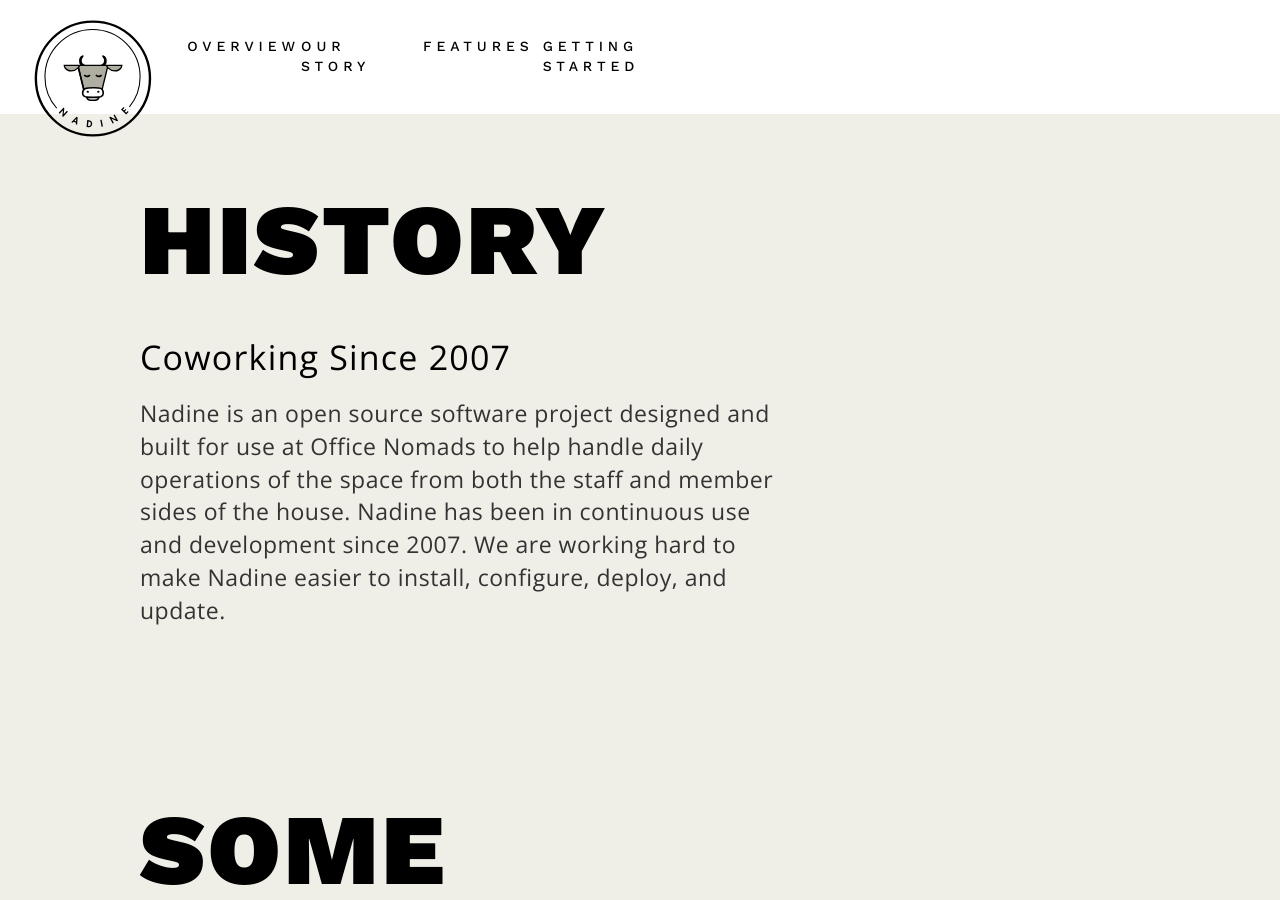
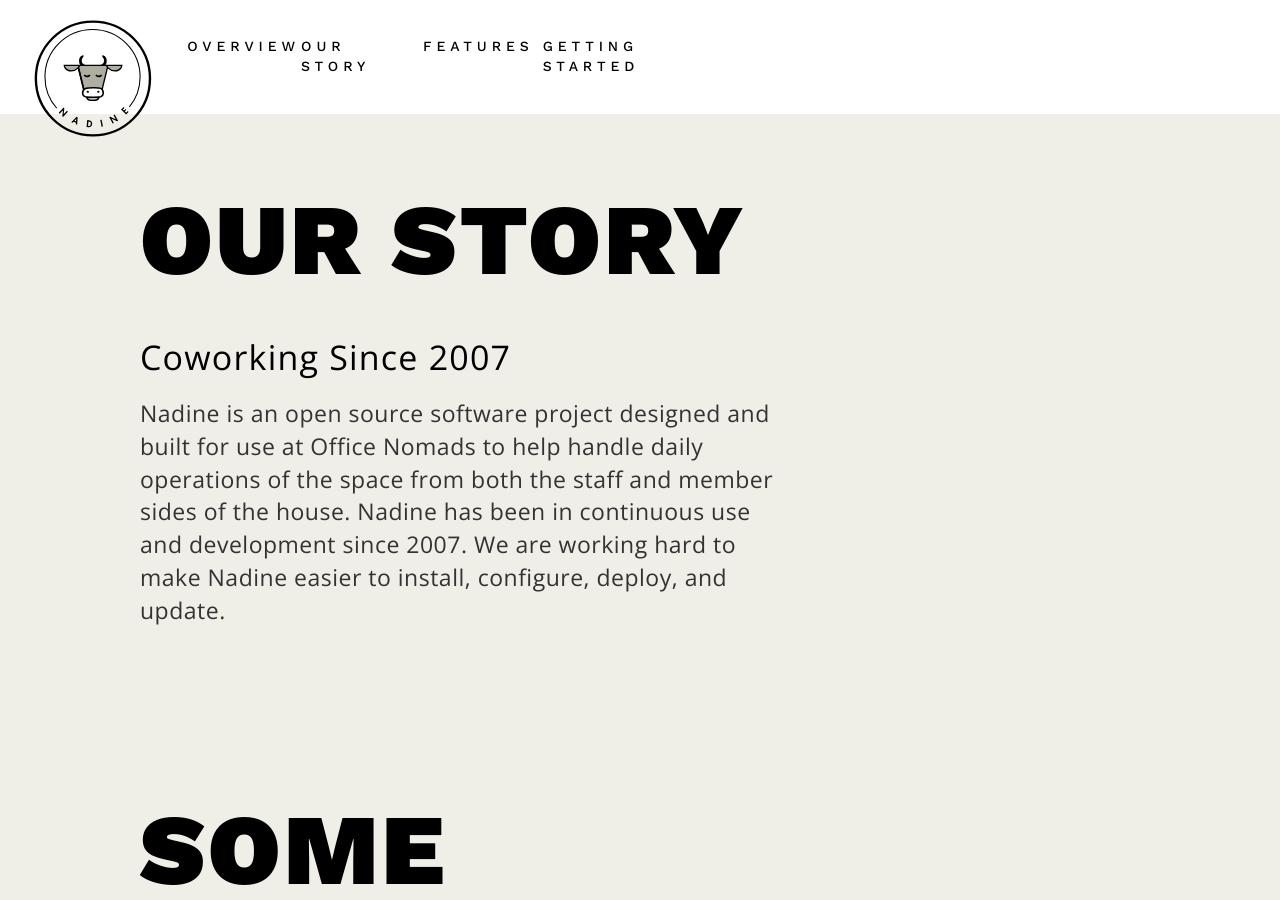
Before and after one commit to nadineproject/nadineproject.github.io, a Jekyll site: the page built from story.html, in a window 1280 px wide and 900 px high. Built offline with Jekyll 4.4.1, drawn with Linux system fonts in a browser that asks for light colours.

Commit message:
changed title

```diff
--- a/story.html
+++ b/story.html
@@ -5,7 +5,7 @@
 <div class="row big">
 	<div class="block-beige">
 		<div class="col-xs-12 col-lg-8">
-			<h1>History</h1>
+			<h1>Our Story</h1>
 			<h2>Coworking Since 2007</h2>
 			<p>Nadine is an open source software project designed and built for use at Office Nomads to help handle daily operations of the space from both the staff and member sides of the house. Nadine has been in continuous use and development since 2007.  We are working hard to make Nadine easier to install, configure, deploy, and update.</p>
 		</div>
```
